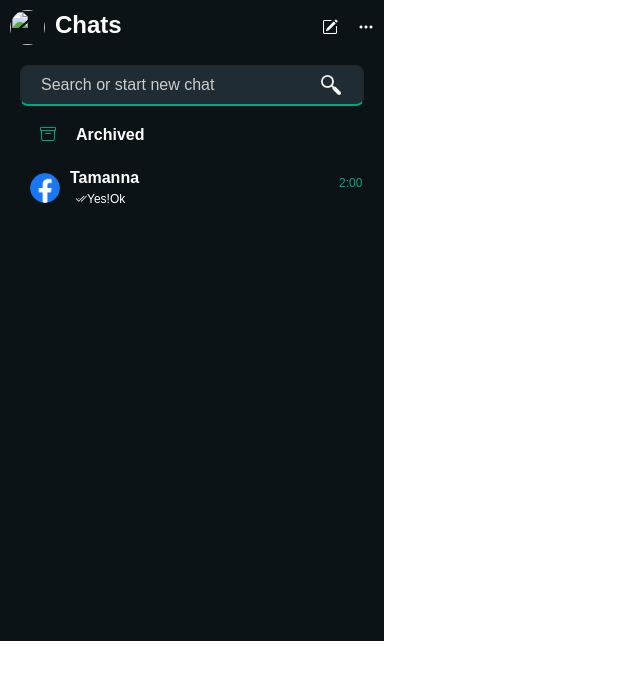
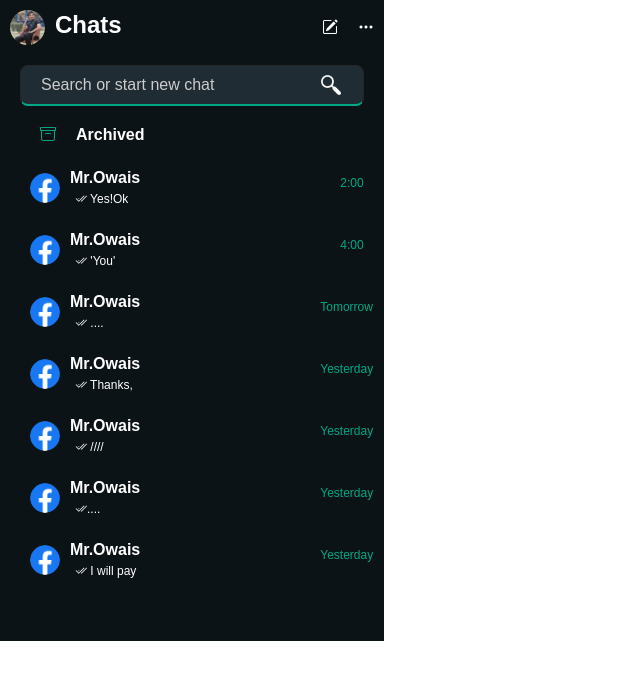
Before and after one commit to Muhammadhassanlashkarwala/Whatsapp-Page, a plain HTML site: page index.html in a window 1280 px wide. Shown: the whole page, without its empty margins (0-640 px from the left). Drawn offline with nearby package versions, Linux system fonts and the light colour scheme.

Commit message:
add contact

```diff
--- a/index.html
+++ b/index.html
@@ -10,14 +10,21 @@
 <body>
     <aside>
         <div class="parent">
-            <div class="image"><img src="file (1).jpg" alt=""><h2>Chats</h2></div>
+            <div class="image"><img src="images/file (1).jpg" alt=""><h2>Chats</h2></div>
             <div class="icons"><i class="bi bi-pencil-square"></i><i class="bi bi-three-dots"></i></div>
         </div>
         <div class="search-bar">
             <input type="search" placeholder="Search or start new chat">
         </div>
         <div class="archived"><i class="bi bi-archive"></i><h4>Archived</h4></div>
-        <div class="text-1"><img src="images/facebook.webp" alt=""><h4>Tamanna<br><p> <i class="bi bi-check2-all"></i>Yes!Ok</p></h4> <p class="iliii">2:00</p> </div>
+        <div class="text-1"><img src="images/facebook.webp" alt=""><h4>Mr.Owais<br><p> <i class="bi bi-check2-all"></i> Yes!Ok</p></h4> <p class="iliii">2:00</p> </div>
+        <div class="text-2"><img src="images/facebook.webp" alt=""><h4>Mr.Owais<br><p> <i class="bi bi-check2-all"></i> 'You'</p></h4> <p class="iliii">4:00</p> </div>
+        <div class="text-3"><img src="images/facebook.webp" alt=""><h4>Mr.Owais<br><p> <i class="bi bi-check2-all"></i> ....</p></h4> <p class="iliii">Tomorrow</p> </div>
+        <div class="text-4"><img src="images/facebook.webp" alt=""><h4>Mr.Owais<br><p> <i class="bi bi-check2-all"></i> Thanks,</p></h4> <p class="iliii">Yesterday</p> </div>
+        <div class="text-5"><img src="images/facebook.webp" alt=""><h4>Mr.Owais<br><p> <i class="bi bi-check2-all"></i> ////</p></h4> <p class="iliii">Yesterday</p> </div>
+        <div class="text-6"><img src="images/facebook.webp" alt=""><h4>Mr.Owais<br><p> <i class="bi bi-check2-all"></i>....</p></h4> <p class="iliii">Yesterday</p> </div>
+        <div class="text-7"><img src="images/facebook.webp" alt=""><h4>Mr.Owais<br><p> <i class="bi bi-check2-all"></i> I will pay</p></h4> <p class="iliii">Yesterday</p> </div>
+
     </aside>
 </body>
 </html>
--- a/style.css
+++ b/style.css
@@ -96,3 +96,154 @@ aside{
     color: #00a884;
     margin-top: -10px;
 }
+.text-2{
+    display: flex;
+    margin-top: 25px;
+    margin-left: 30px;
+    gap: 10px;
+    align-items: center;
+ /* border-bottom: 1px solid #838383; */
+}
+.text-2 img{
+    width: 30px;
+    height: 30px;
+    border-radius: 50%;
+    color: #00a884;
+}
+.text-2 p{
+    font-size: 12px;
+    margin-left: 5px;
+    margin-top: 5px;
+    font-weight: lighter;
+}
+.text-2 .iliii{
+    margin-left: 190px;
+    color: #00a884;
+    margin-top: -10px;
+}
+.text-3{
+    display: flex;
+    margin-top: 25px;
+    margin-left: 30px;
+    gap: 10px;
+    align-items: center;
+ /* border-bottom: 1px solid #838383; */
+}
+.text-3 img{
+    width: 30px;
+    height: 30px;
+    border-radius: 50%;
+    color: #00a884;
+}
+.text-3 p{
+    font-size: 12px;
+    margin-left: 5px;
+    margin-top: 5px;
+    font-weight: lighter;
+}
+.text-3 .iliii{
+    margin-left: 170px;
+    color: #00a884;
+    margin-top: -10px;
+}
+.text-4{
+    display: flex;
+    margin-top: 25px;
+    margin-left: 30px;
+    gap: 10px;
+    align-items: center;
+ /* border-bottom: 1px solid #838383; */
+}
+.text-4 img{
+    width: 30px;
+    height: 30px;
+    border-radius: 50%;
+    color: #00a884;
+}
+.text-4 p{
+    font-size: 12px;
+    margin-left: 5px;
+    margin-top: 5px;
+    font-weight: lighter;
+}
+.text-4 .iliii{
+    margin-left: 170px;
+    color: #00a884;
+    margin-top: -10px;
+}
+.text-5{
+    display: flex;
+    margin-top: 25px;
+    margin-left: 30px;
+    gap: 10px;
+    align-items: center;
+ /* border-bottom: 1px solid #838383; */
+}
+.text-5 img{
+    width: 30px;
+    height: 30px;
+    border-radius: 50%;
+    color: #00a884;
+}
+.text-5 p{
+    font-size: 12px;
+    margin-left: 5px;
+    margin-top: 5px;
+    font-weight: lighter;
+}
+.text-5 .iliii{
+    margin-left: 170px;
+    color: #00a884;
+    margin-top: -10px;
+}
+.text-6{
+    display: flex;
+    margin-top: 25px;
+    margin-left: 30px;
+    gap: 10px;
+    align-items: center;
+ /* border-bottom: 1px solid #838383; */
+}
+.text-6 img{
+    width: 30px;
+    height: 30px;
+    border-radius: 50%;
+    color: #00a884;
+}
+.text-6 p{
+    font-size: 12px;
+    margin-left: 5px;
+    margin-top: 5px;
+    font-weight: lighter;
+}
+.text-6 .iliii{
+    margin-left: 170px;
+    color: #00a884;
+    margin-top: -10px;
+}
+.text-7{
+    display: flex;
+    margin-top: 25px;
+    margin-left: 30px;
+    gap: 10px;
+    align-items: center;
+    margin-bottom: 20px;
+ /* border-bottom: 1px solid #838383; */
+}
+.text-7 img{
+    width: 30px;
+    height: 30px;
+    border-radius: 50%;
+    color: #00a884;
+}
+.text-7 p{
+    font-size: 12px;
+    margin-left: 5px;
+    margin-top: 5px;
+    font-weight: lighter;
+}
+.text-7 .iliii{
+    margin-left: 170px;
+    color: #00a884;
+    margin-top: -10px;
+}
```
